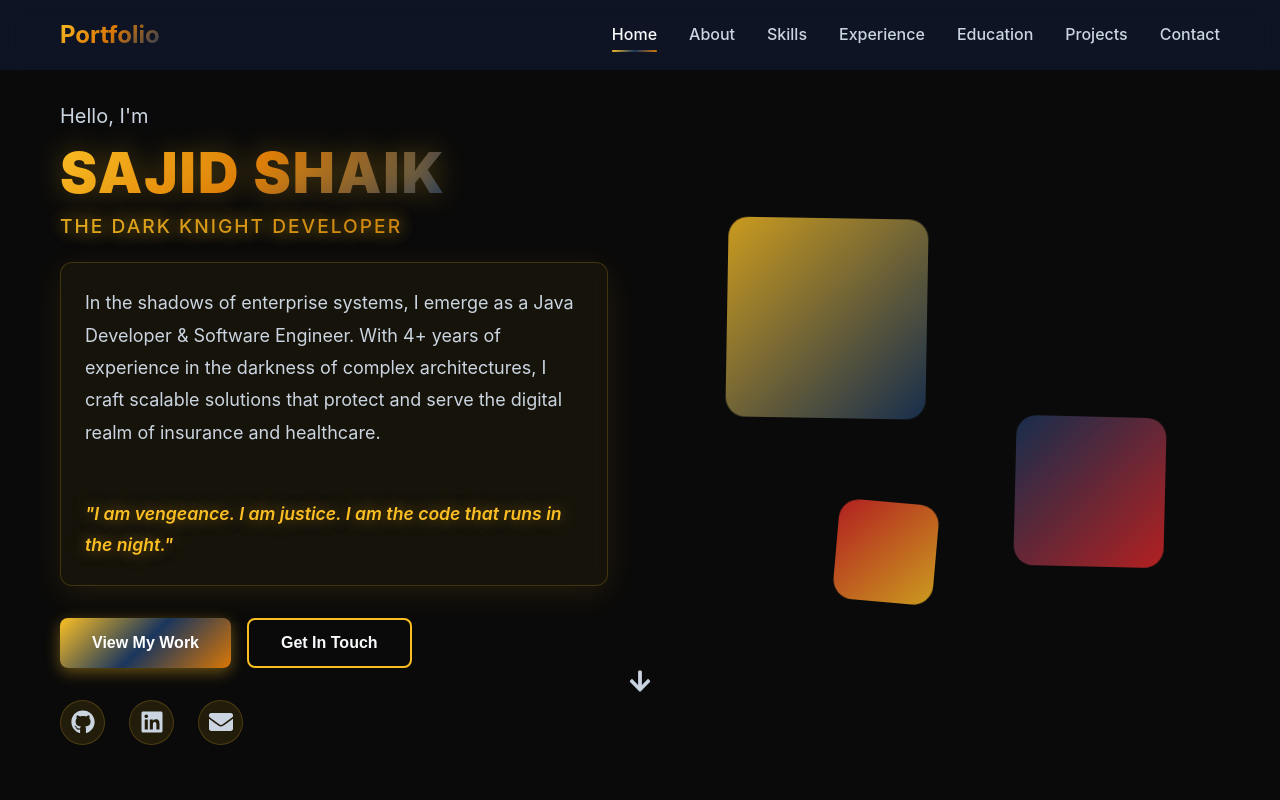
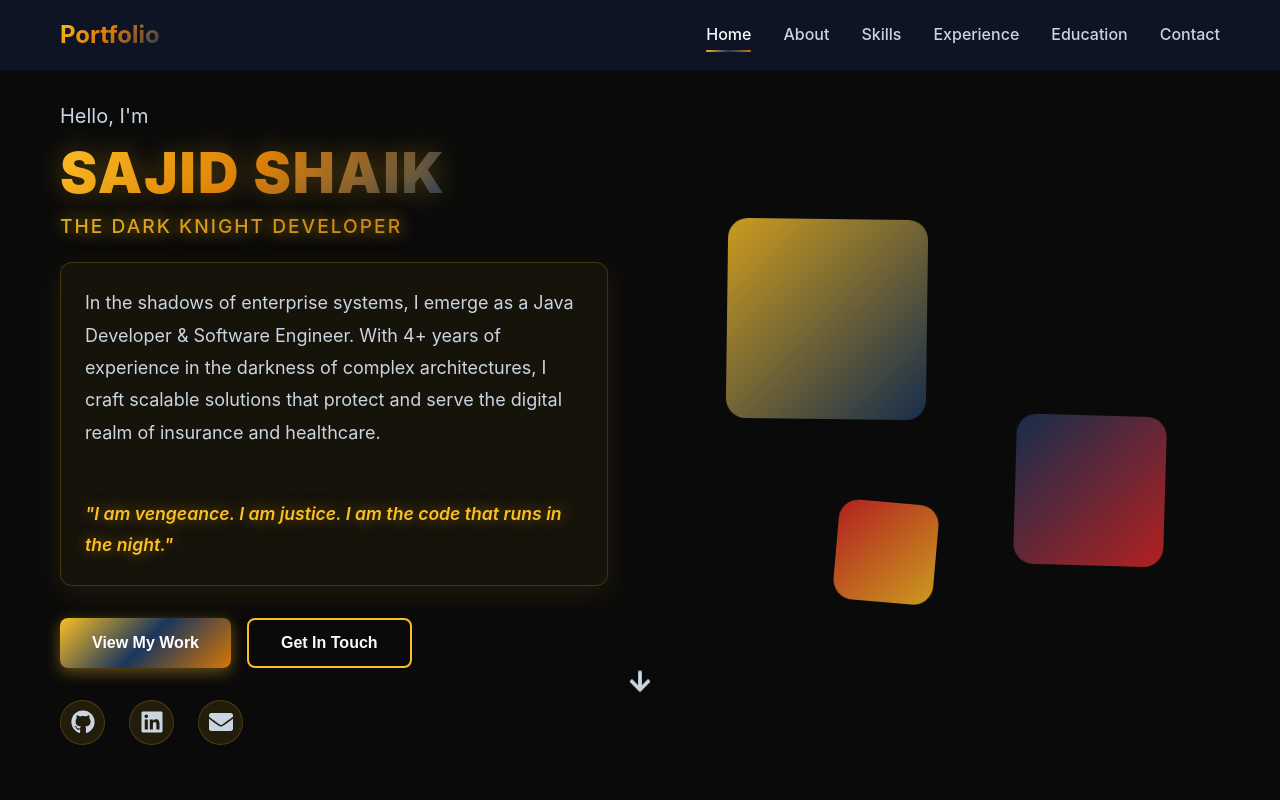
Before and after one commit to MohammadSajidShaik/portfolio, a React (Vite) app: page / in a window 1280 px wide. Shown: the top 800 px of the page. Built offline with nearby package versions, Linux system fonts and the light colour scheme.

Commit message:
Remove Academic Project section - portfolio now flows directly from Education to Contact

```diff
--- a/src/App.jsx
+++ b/src/App.jsx
@@ -5,7 +5,6 @@ import About from './components/About'
 import Skills from './components/Skills'
 import Experience from './components/Experience'
 import Education from './components/Education'
-import Projects from './components/Projects'
 import Contact from './components/Contact'
 import './App.css'
 
@@ -14,7 +13,7 @@ function App() {
 
   useEffect(() => {
     const handleScroll = () => {
-      const sections = ['home', 'about', 'skills', 'experience', 'education', 'projects', 'contact']
+      const sections = ['home', 'about', 'skills', 'experience', 'education', 'contact']
       const scrollPosition = window.scrollY + 100
 
       for (const section of sections) {
@@ -41,7 +40,6 @@ function App() {
       <Skills />
       <Experience />
       <Education />
-      <Projects />
       <Contact />
     </div>
   )
--- a/src/components/Navbar.jsx
+++ b/src/components/Navbar.jsx
@@ -20,7 +20,6 @@ const Navbar = ({ activeSection }) => {
     { id: 'skills', label: 'Skills' },
     { id: 'experience', label: 'Experience' },
     { id: 'education', label: 'Education' },
-    { id: 'projects', label: 'Projects' },
     { id: 'contact', label: 'Contact' },
   ]
 
```
Also changed, not shown: 1 other file (tests, documents, lock files or other folders).
